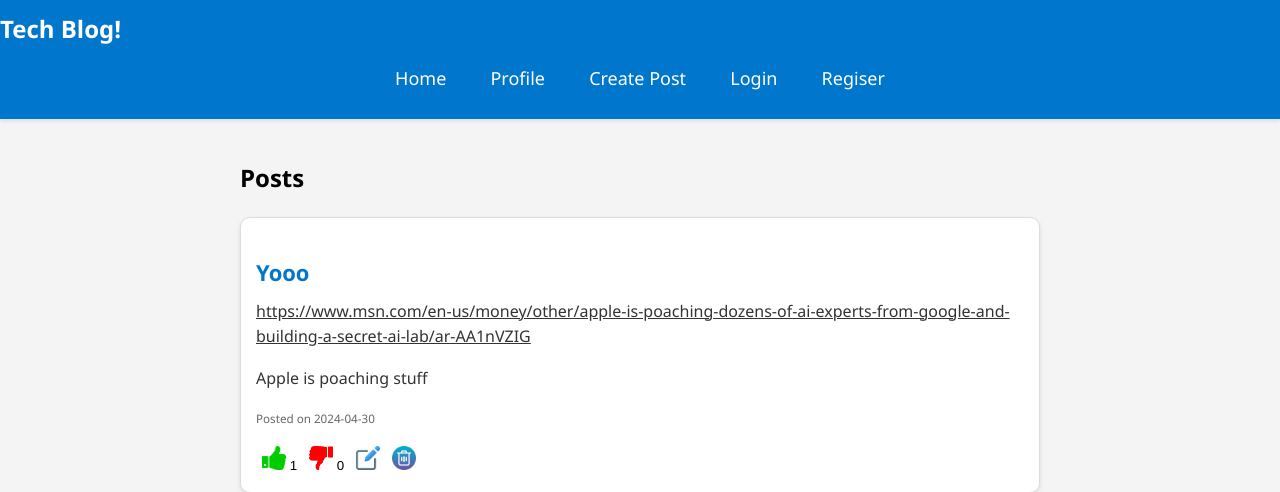
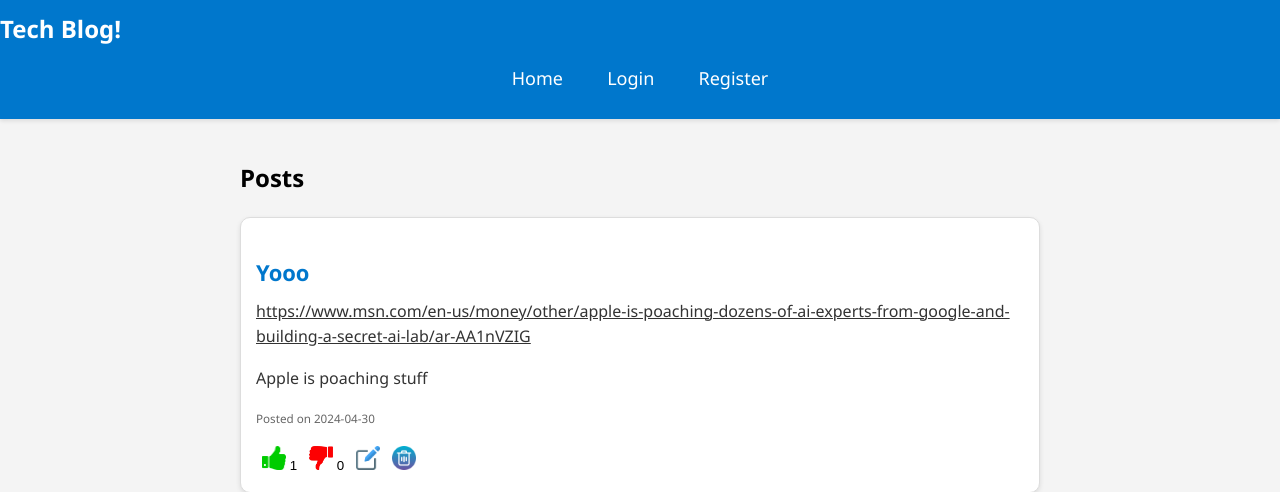
Before and after one commit to AlanCastle5/Summer-Project, a Flask app: page / in a window 1280 px wide. Shown: the top 492 px of the page. Run offline with Flask 3, Linux system fonts and the light colour scheme.

Commit message:
fix html buttons

```diff
--- a/templates/home.html
+++ b/templates/home.html
@@ -98,11 +98,15 @@
         <h1>Tech Blog!</h1>
         <nav>
             <ul>
-                <li><a href="/">Home</a></li>
-                <li><a href="profile">Profile</a></li>
-                <li><a href="create_post">Create Post</a></li>
-                <li><a href="login">Login</a></li>
-                <li><a href="register">Regiser</a></li>
+                {% if not session.get('user') %}
+                    <li><a href="/">Home</a></li>
+                    <li><a href="login">Login</a></li>
+                    <li><a href="register">Register</a></li>
+                {% else %}
+                    <li><a href="profile">Profile</a></li>
+                    <li><a href="create_post">Create Post</a></li>
+                    <li><a href="logout">Logout</a></li>
+                {% endif %}
             </ul>
         </nav>
     </header>
```
